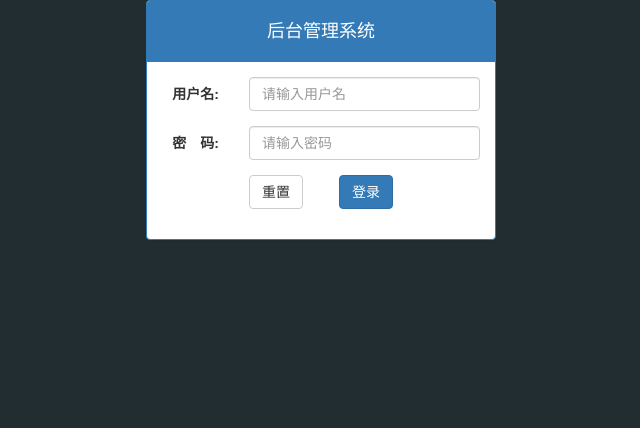
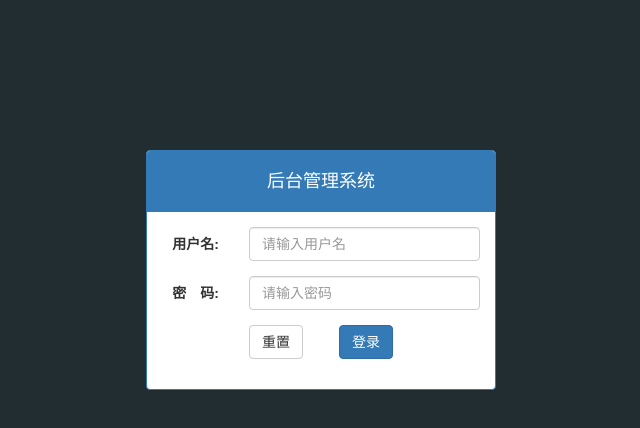
Before and after one commit to lovenansogood/letao, a website: page public/back/login.html in a window 1280 px wide. Shown: the whole page, without its empty margins (319-959 px from the left). Drawn offline with Linux system fonts and the light colour scheme.

Commit message:
乐淘Day2完成

```diff
--- a/public/back/login.html
+++ b/public/back/login.html
@@ -18,7 +18,7 @@
 
     <div class="container">
         <div class="col-lg-4 col-lg-offset-4">
-            <div class="panel panel-primary mt-150">
+            <div class="panel panel-primary mt_150">
                 <div class="panel-heading">
                     <h3 class="panel-title">后台管理系统</h3>
                 </div>
```
